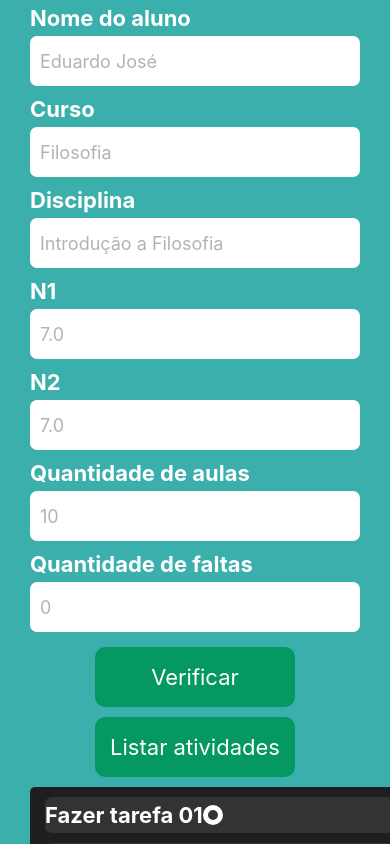
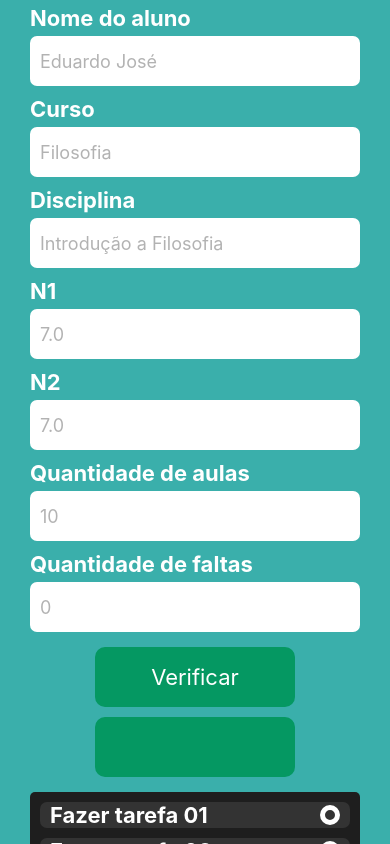
Before and after one commit to ifac-movel21/atividade_wesley, a React Native app: screen / in a window 390 px wide. Built offline with nearby package versions, Linux system fonts and the light colour scheme.

Commit message:
Agora a Flatlist faz rolagem, mas a msg de warning continua

```diff
--- a/src/Home.js
+++ b/src/Home.js
@@ -1,11 +1,9 @@
 import React, {useEffect, useState} from 'react';
 import {
     View,
-    Text,
     StyleSheet,
-    TouchableOpacity,
     ScrollView,
-    FlatList
+    FlatList,
 } from 'react-native';
 import { Botao } from './components/Botao';
 import { InputText } from './components/InputText';
@@ -22,9 +20,10 @@ export function Home(){
     const [newResultado, setResultado] = useState('');
 
     const calculaMedia = () => {
-        let n1 = parseFloat(newN1);
-        let n2 = parseFloat(newN2);
+        let n1 = parseInt(newN1);
+        let n2 = parseInt(newN2);
         let falta = parseInt(newFalta);
+        let aulas = parseInt(newQuantidadeAulas);
 
         let media = ((n1 + n2) / 2 );
 
@@ -32,7 +31,7 @@ export function Home(){
             setResultado("Aluno reprovado por média")
         }
         if(media < 7 && falta >= 25){
-            setResultado ("Aluno reprovado por média e faltas")
+            setResultado ("Rep média e faltas")
         }
         if(media > 7 && falta < 25){
             setResultado("Aluno aprovado!")
@@ -40,6 +39,7 @@ export function Home(){
         if(media > 7 && falta >= 25){
             setResultado("Aluno reporvado por faltas")
         }
+
     }
 
     const mostraLista = () => {
@@ -48,6 +48,7 @@ export function Home(){
 
     return(
         <ScrollView
+            nestedScrollEnabled={true}
             style={styles.home}
             showsVerticalScrollIndicator={false}
         >
@@ -112,16 +113,16 @@ export function Home(){
 
             {/* Button mostrar a lista */}
             <Botao
-                text="Listar atividades"
+                text={newResultado}
             />
 
 
             <View>
-                <FlatList style={[styles.blocOneText, {marginTop:10, maxHeight: 400}]}
-                        showsVerticalScrollIndicator={true}
-                        data={Lista}
-                        renderItem={({item}) => <Task  data = {item} />}
-
+                <FlatList style={styles.blocOneText}
+                    nestedScrollEnabled={true}
+                    showsVerticalScrollIndicator={true}
+                    data={Lista}
+                    renderItem={({item}) => <Task  data = {item} />}
                 />
             </View>
 
@@ -139,10 +140,11 @@ const styles = StyleSheet.create({
 
     blocOneText: {
         backgroundColor: '#1E1E1E',
-        width: 381,
-        flexWrap: 'wrap',
+        width: '100%',
         borderRadius: 5,
-        marginTop:15
+        marginTop:15,
+        maxHeight: 300,
+        padding: 10,
     },
     viewInput: {
         marginTop: 5,
--- a/src/components/Task.js
+++ b/src/components/Task.js
@@ -1,5 +1,6 @@
 import React from 'react';
 import { View, Text, StyleSheet, TouchableOpacity} from 'react-native';
+import { marginLeft } from 'styled-system';
 
 
 export default (props) => {
@@ -25,13 +26,13 @@ const styles = StyleSheet.create({
     taskItem: {
         flex: 1,
         backgroundColor: '#333',
-        width: 350,
+        width: '100%',
         height: 40,
-        marginTop: 10,
-        marginLeft: 15,
+        marginBottom: 10,
+        borderRadius: 7,
         flexDirection: 'row',
         alignItems: 'center',
-        borderRadius: 7,
+        justifyContent: "space-between"
     },
     checkButton: {
         width: 20,
@@ -45,8 +46,7 @@ const styles = StyleSheet.create({
     texto: {
         color: '#FFF',
         fontSize: 22,
-        marginTop: 5,
-        marginBottom: 5,
-        fontWeight: "bold"
+        fontWeight: "bold",
+        marginLeft: 10
     },
 })
```
